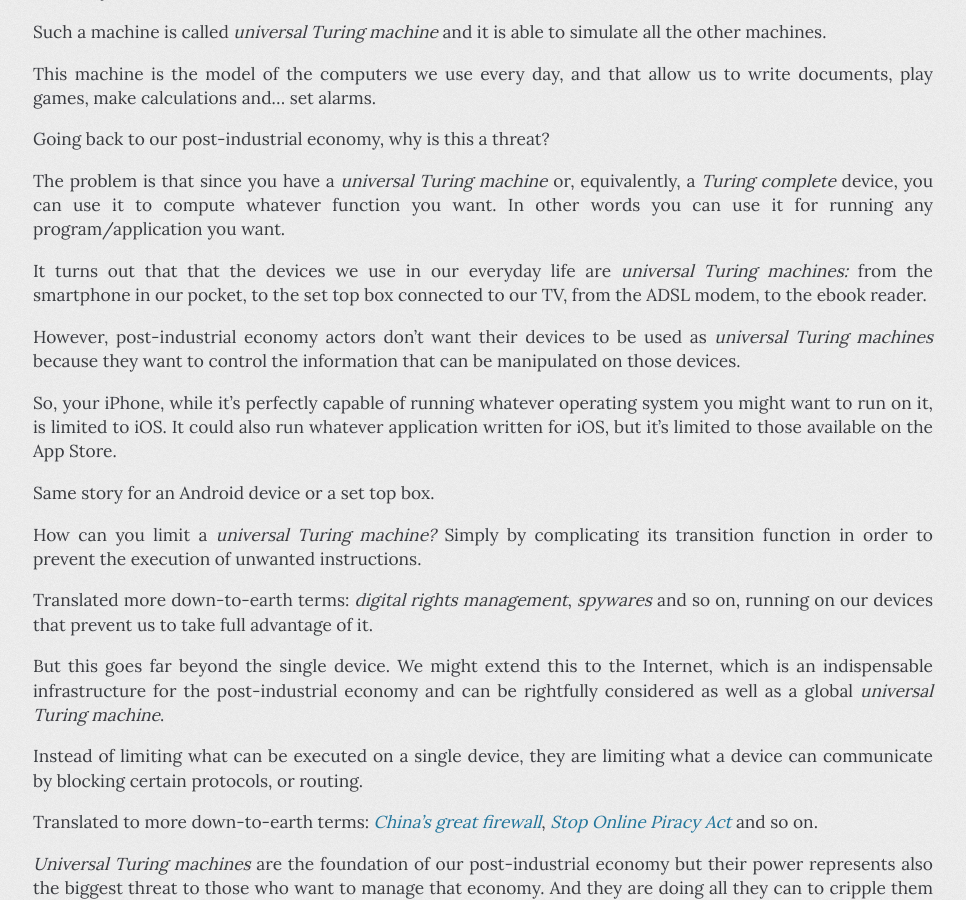
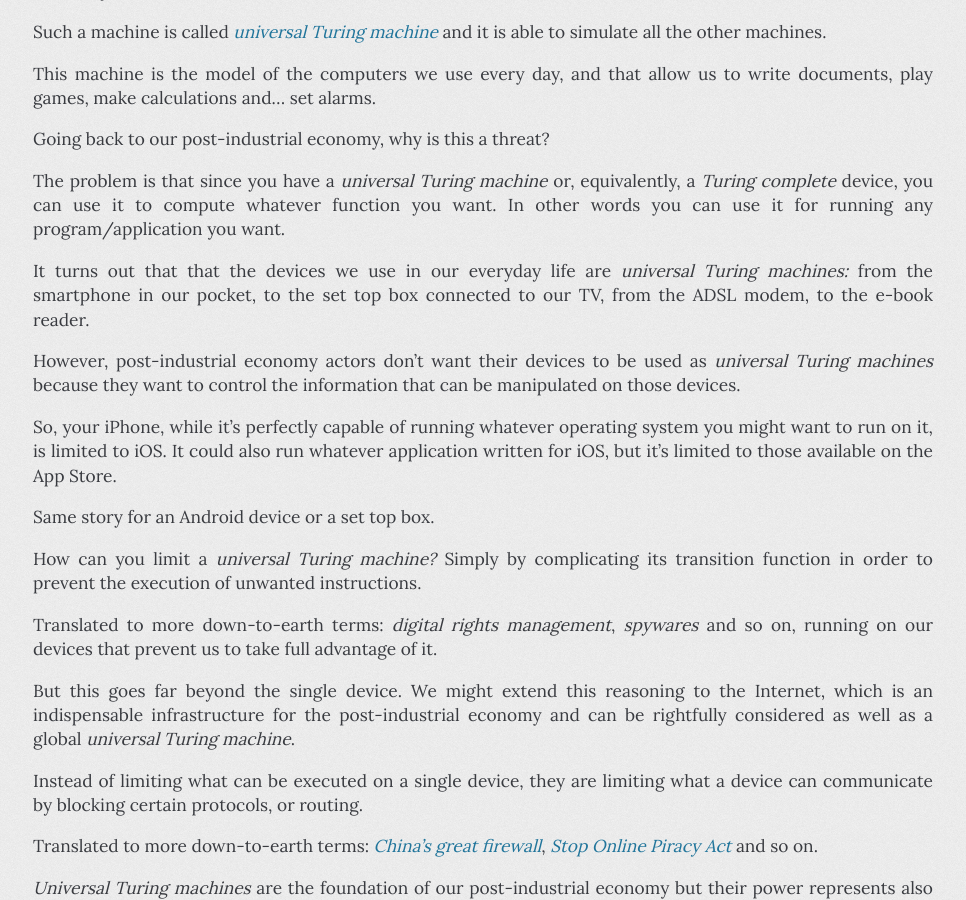
Before and after one commit to fmancinelli/fmancinelli.github.com, a Jekyll site: the page built from _posts/2012-01-03-The_biggest_threat_of_post_industrial_economy.markdown, in a window 1280 px wide and 900 px high, scrolled down 1182 px. Shown: the whole window, without its empty margins (157-1123 px from the left). Built offline with Jekyll 4.4.1, drawn with Linux system fonts in a browser that asks for light colours; comment, search, counter and statistics services are not loaded.

Commit message:
Minor edits

```diff
--- a/_posts/2012-01-03-The_biggest_threat_of_post_industrial_economy.markdown
+++ b/_posts/2012-01-03-The_biggest_threat_of_post_industrial_economy.markdown
@@ -29,7 +29,7 @@ It would be very painful but, in principle, we could write this function to mode
 
 The transition function of such a machine would define the logic for reading a properly encoded transition function from the tape, and then start to operate the machine as if it was bundled with the transition function that has just been read.
 
-Such a machine is called *universal Turing machine* and it is able to simulate all the other machines.
+Such a machine is called *[universal Turing machine](http://en.wikipedia.org/wiki/Universal_Turing_machine)* and it is able to simulate all the other machines.
 
 This machine is the model of the computers we use every day, and that allow us to write documents, play games, make calculations and... set alarms.
 
@@ -37,7 +37,7 @@ Going back to our post-industrial economy, why is this a threat?
 
 The problem is that since you have a *universal Turing machine* or, equivalently, a *Turing complete* device, you can use it to compute whatever function you want. In other words you can use it for running any program/application you want.
 
-It turns out that that the devices we use in our everyday life are *universal Turing machines:* from the smartphone in our pocket, to the set top box connected to our TV, from the ADSL modem, to the ebook reader.
+It turns out that that the devices we use in our everyday life are *universal Turing machines:* from the smartphone in our pocket, to the set top box connected to our TV, from the ADSL modem, to the e-book reader.
 
 However, post-industrial economy actors don't want their devices to be used as *universal Turing machines* because they want to control the information that can be manipulated on those devices.
 
@@ -47,9 +47,9 @@ Same story for an Android device or a set top box.
 
 How can you limit a *universal Turing machine?* Simply by complicating its transition function in order to prevent the execution of unwanted instructions.
 
-Translated more down-to-earth terms: *digital rights management*, *spywares* and so on, running on our devices that prevent us to take full advantage of it.
+Translated to more down-to-earth terms: *digital rights management*, *spywares* and so on, running on our devices that prevent us to take full advantage of it.
 
-But this goes far beyond the single device. We might extend this to the Internet, which is an indispensable infrastructure for the post-industrial economy and can be rightfully considered as well as a global *universal Turing machine*.
+But this goes far beyond the single device. We might extend this reasoning to the Internet, which is an indispensable infrastructure for the post-industrial economy and can be rightfully considered as well as a global *universal Turing machine*.
 
 Instead of limiting what can be executed on a single device, they are limiting what a device can communicate by blocking certain protocols, or routing.
 
```
